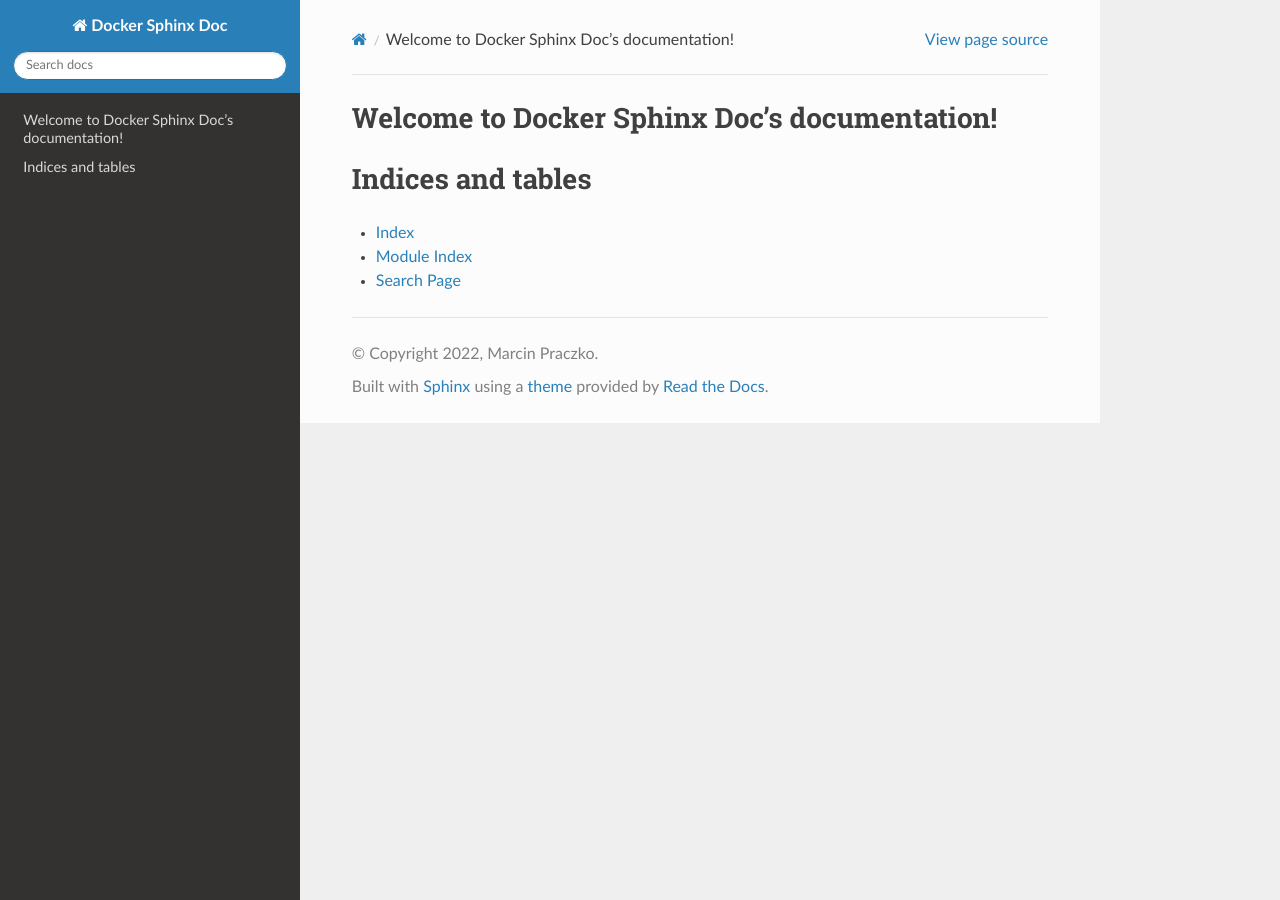
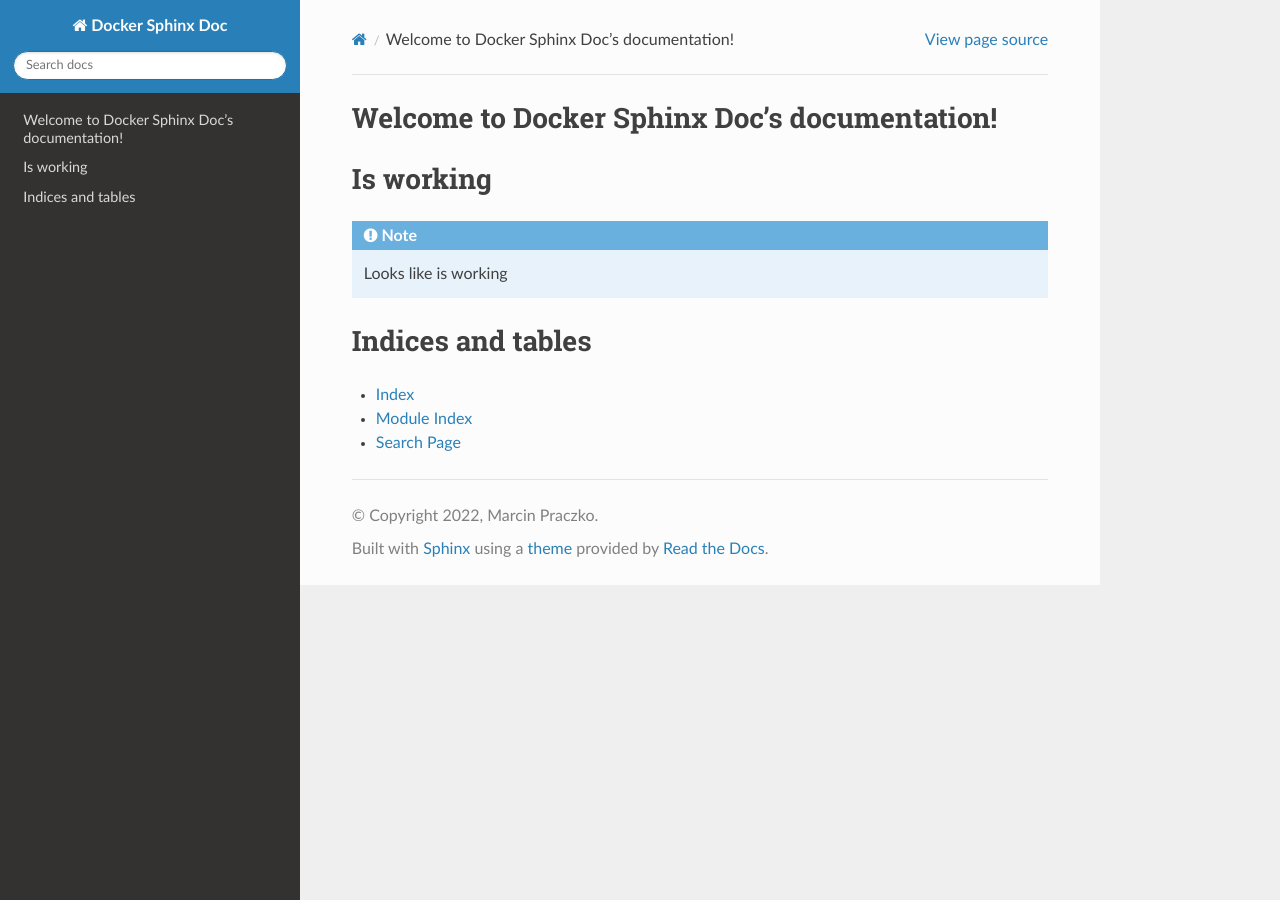
Before and after one commit to marcinpraczko/mposl_collector, a Sphinx documentation site: the page built from apps/sphinx-doc/docs/source/index.rst, in a window 1280 px wide. Built offline with Sphinx 7.4.7 and the Read the Docs theme 2.0.0, drawn with Linux system fonts in a browser that asks for light colours.

```diff
--- a/apps/sphinx-doc/docs/source/index.rst
+++ b/apps/sphinx-doc/docs/source/index.rst
@@ -10,6 +10,10 @@
    :maxdepth: 2
    :caption: Contents:
 
+Is working
+==========
+
+.. note:: Looks like is working
 
 
 Indices and tables
```
Also changed, not shown: 2 other files.
